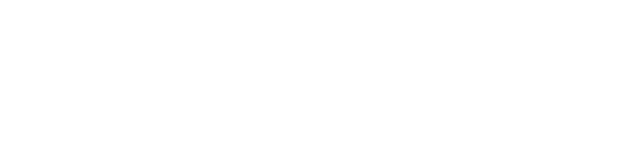
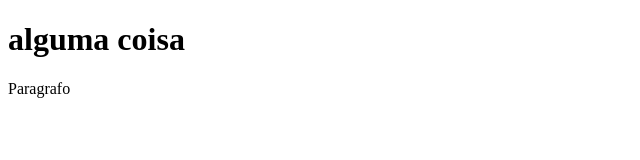
Before and after one commit to brunoborjes/xtrud, a plain HTML site: page index.html in a window 1280 px wide. Shown: the whole page, without its empty margins (0-640 px from the left). Drawn offline with Linux system fonts and the light colour scheme.

Commit message:
Titulo e paragrafo

```diff
--- a/index.html
+++ b/index.html
@@ -6,6 +6,7 @@
     <title>Document</title>
 </head>
 <body>
-
+    <h1>alguma coisa</h1>
+    <p>Paragrafo</p>
 </body>
 </html>
```
